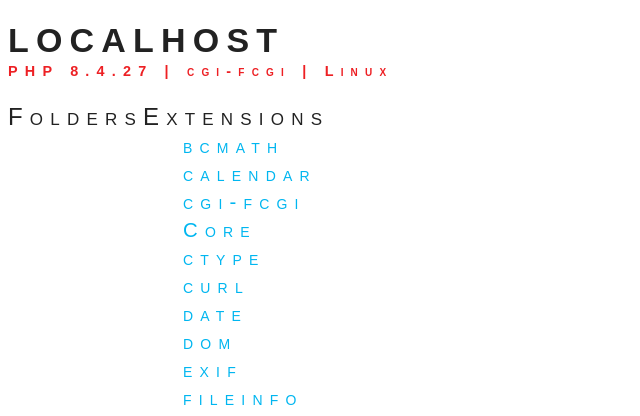
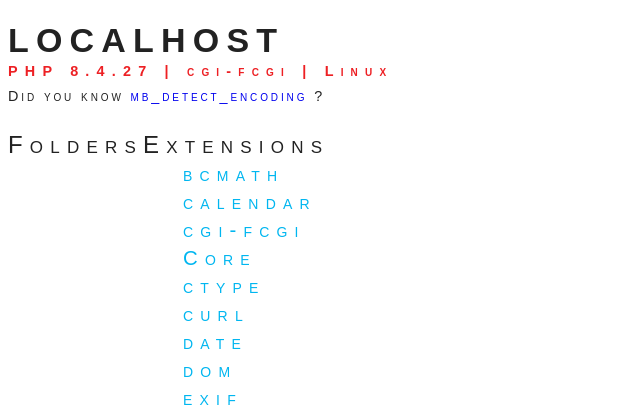
Before and after one commit to stealth35/localhost, a PHP site: page / in a window 1280 px wide. Shown: the top 416 px of the page, without its empty margins (0-640 px from the left). Run offline with PHP 8.4, Linux system fonts and the light colour scheme; some libraries are stand-ins or nearby versions.

Commit message:
Add random function

```diff
--- a/index.html.twig
+++ b/index.html.twig
@@ -9,6 +9,8 @@
         <div id="content">
             <h1>{{ host }}</h1>
             <h2>PHP {{ infos|join(' | ') }}</h2>
+
+            <span id="random">Did you know <a href="http://www.php.net/manual/en/function.{{ function|replace({'_': '-'}) }}.php">{{ function }}</a></strong> ?</span>
 
             <div id="middle">
                 <dl class="folders">
--- a/index.php
+++ b/index.php
@@ -11,9 +11,16 @@ $finder->directories()->in(__DIR__)->exclude('vendor')->depth('== 0');
 $extensions = get_loaded_extensions();
 natcasesort($extensions);
 
+$functions = get_defined_functions();
+$functions = $functions['internal'];
+shuffle($functions);
+
+$function = current($functions);
+
 echo $twig->render('index.html.twig',array (
     'host'        => $_SERVER['SERVER_NAME'],
     'directories' => $finder,
     'infos'       => array(PHP_VERSION, PHP_SAPI, PHP_OS),
-    'extensions'  => $extensions
+    'extensions'  => $extensions,
+    'function'    => $function,
 ));
--- a/main.css
+++ b/main.css
@@ -19,6 +19,11 @@ a {
     text-decoration:none
 }
 
+#random {
+    font-size:60%;
+    letter-spacing:.2em;
+}
+
 #middle dl {
     float:left
 }
@@ -32,7 +37,8 @@ a {
 }
 
 .extensions a {
-    color:#00b6f0;font-size:85%
+    color:#00b6f0;
+    font-size:85%;
 }
 
 .extensions  a:hover{
```
